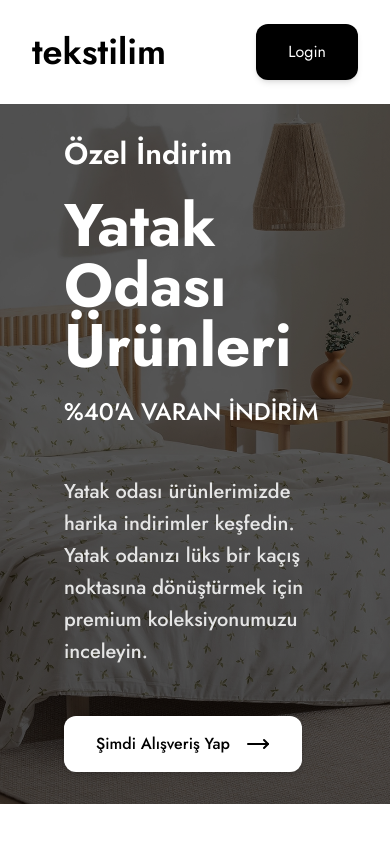
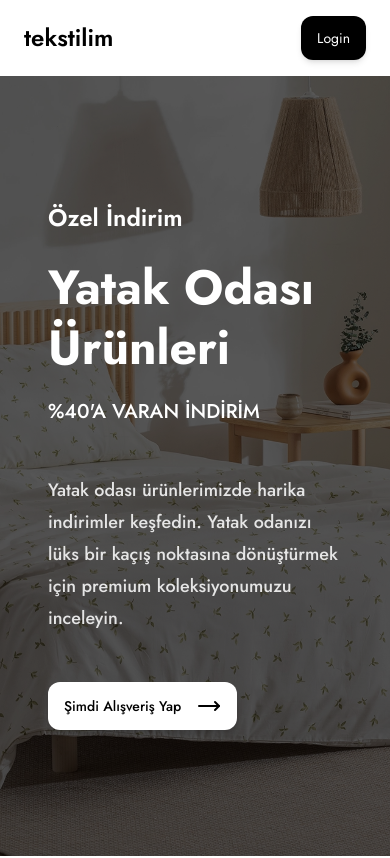
Before and after one commit to yusuf-ad/tekstilim, a Next.js app in the folder frontend/: page / in a window 390 px wide. Shown: the top 858 px of the page. Built offline with nearby package versions, Linux system fonts and the light colour scheme.

Commit message:
Hero sectionı responsive yaptım

```diff
--- a/frontend/app/page.tsx
+++ b/frontend/app/page.tsx
@@ -15,7 +15,7 @@ function Home() {
 
       <BestSellers />
 
-      <DealsOfMonth />
+      {/* <DealsOfMonth /> */}
 
       <CustomerTestimonials />
 
--- a/frontend/components/Button.tsx
+++ b/frontend/components/Button.tsx
@@ -7,7 +7,7 @@ type ButtonProps = {
 function Button({ children, className, ...props }: ButtonProps) {
   return (
     <button
-      className={`rounded-xl bg-dark-500 px-8 py-4 text-white-500 shadow-md transition-opacity duration-200 hover:opacity-85 ${className}`}
+      className={`rounded-xl bg-dark-500 px-4 text-sm md:text-base py-3 md:px-8 md:py-4 text-white-500 shadow-md transition-opacity duration-200 hover:opacity-85 ${className}`}
       {...props}
     >
       {children}
--- a/frontend/components/layout/header/Header.tsx
+++ b/frontend/components/layout/header/Header.tsx
@@ -5,10 +5,10 @@ import { FaShoppingBag } from "react-icons/fa";
 
 function Header() {
   return (
-    <header className="custom-container flex items-center justify-between px-8 py-6">
+    <header className="custom-container flex items-center justify-between px-6 py-4 md:px-8 md:py-6">
       <div>
         <a href="#">
-          <h1 className="text-4xl font-semibold">tekstilim</h1>
+          <h1 className="md:text-4xl text-2xl font-semibold">tekstilim</h1>
         </a>
       </div>
 
--- a/frontend/components/layout/header/Navbar.tsx
+++ b/frontend/components/layout/header/Navbar.tsx
@@ -1,10 +1,12 @@
+import { FaChevronDown } from "react-icons/fa";
 import MegaMenu from "./MegaMenu";
+import { ReactNode } from "react";
 
 interface Navbarprops {
   id: number;
   title: string;
   link: string;
-  icon?: string;
+  icon?: ReactNode;
   submenu?: true;
 }
 
@@ -13,11 +15,11 @@ const Navbardata: Navbarprops[] = [
   {
     id: 2,
     title: "Mağaza",
-    icon: "fa-solid fa-chevron-down",
+    icon: <FaChevronDown />,
     link: "#",
     submenu: true,
   },
-  { id: 3, title: "Hikaye", link: "#" },
+  { id: 3, title: "Hikayemiz", link: "#" },
   { id: 4, title: "Blog", link: "#" },
   { id: 5, title: "Bize Ulaşın", link: "#" },
 ];
@@ -33,8 +35,11 @@ function Navbar() {
               href={data.link}
             >
               {data.title}
+              {/* {data.icon && (
+                <i className={`fa ml-[6px] text-sm ${data.icon}`}></i>
+              )} */}
               {data.icon && (
-                <i className={`fa ml-[6px] text-sm ${data.icon}`}></i>
+                <span className="ml-[6px] text-sm">{data.icon}</span>
               )}
             </a>
             {data.submenu && <MegaMenu />}
--- a/frontend/components/layout/home/Hero.tsx
+++ b/frontend/components/layout/home/Hero.tsx
@@ -3,25 +3,25 @@ import { MoveRight } from "lucide-react";
 
 function Hero() {
   return (
-    <section className="relative mb-8 flex min-h-[60vh] items-center bg-[url('/assets/hero-img.webp')] bg-cover bg-center">
+    <section className="relative mb-8 flex h-[calc(100vh-64px)] md:h-auto md:min-h-[60vh] items-center bg-[url('/assets/hero-img.webp')] bg-cover bg-center">
       {/* overlay */}
       <div className="absolute inset-0 bg-black opacity-65"></div>
       {/* content */}
       <div className="item custom-container relative px-8">
-        <div className="max-w-2xl p-8 text-white-500">
-          <h3 className="mb-6 text-3xl font-semibold text-white-500">
+        <div className="max-w-2xl p-4 md:p-8 text-white-500">
+          <h3 className="mb-6 text-2xl md:text-3xl font-semibold text-white-500">
             Özel İndirim
           </h3>
 
-          <h1 className="mb-5 text-6xl font-bold text-white-500">
+          <h1 className="mb-5 text-5xl md:text-6xl font-bold text-white-500 leading-tight">
             Yatak Odası Ürünleri
           </h1>
 
-          <p className="mb-12 text-2xl font-medium text-white-500">
+          <p className="mb-12 text-xl md:text-2xl font-medium text-white-500">
             %40&apos;A VARAN İNDİRİM
           </p>
 
-          <p className="mb-12 text-xl font-medium leading-8 text-gray-20">
+          <p className="mb-12 text-lg md:text-xl font-medium leading-8 text-gray-20">
             Yatak odası ürünlerimizde harika indirimler keşfedin. Yatak odanızı
             lüks bir kaçış noktasına dönüştürmek için premium koleksiyonumuzu
             inceleyin.
```
